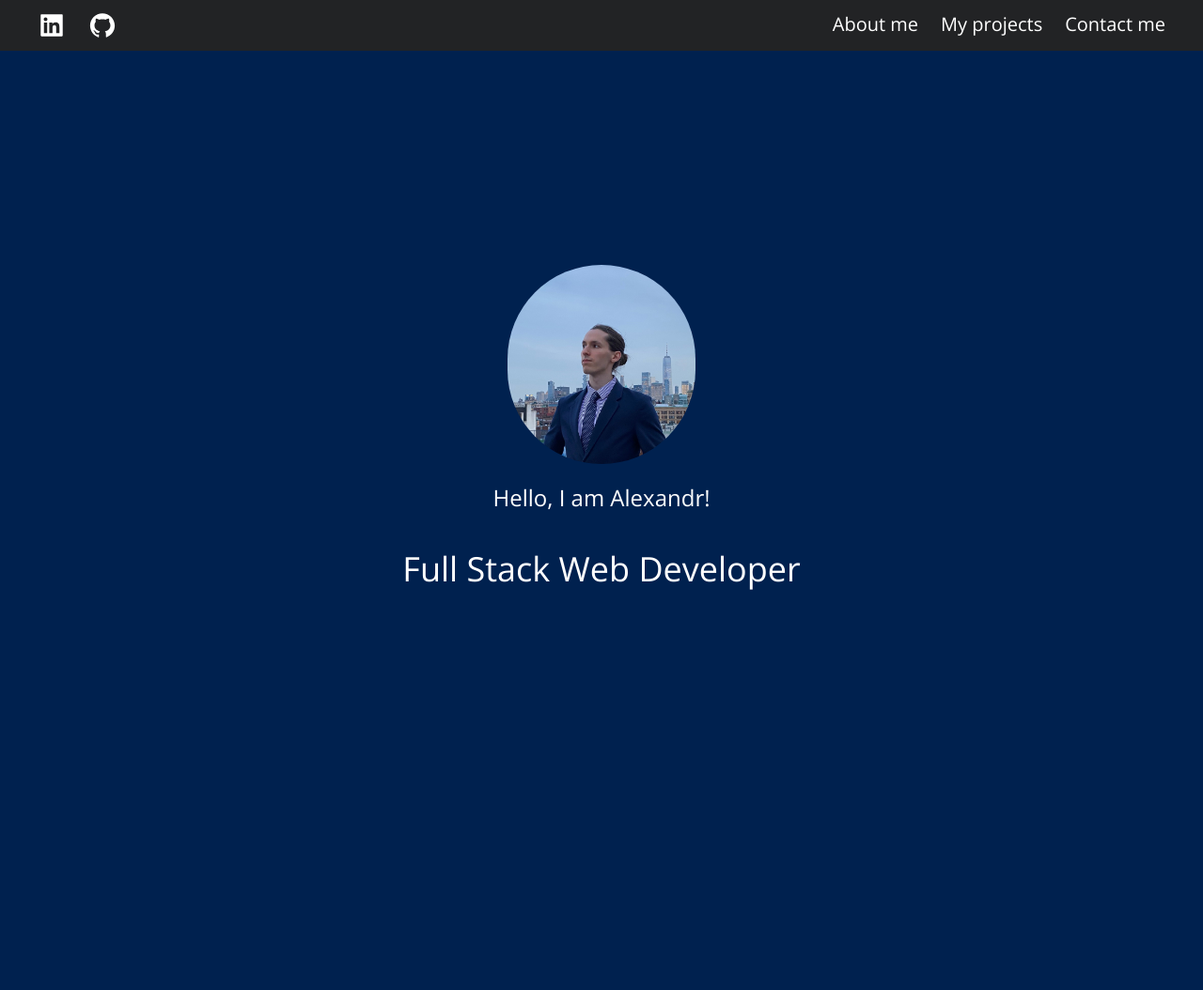
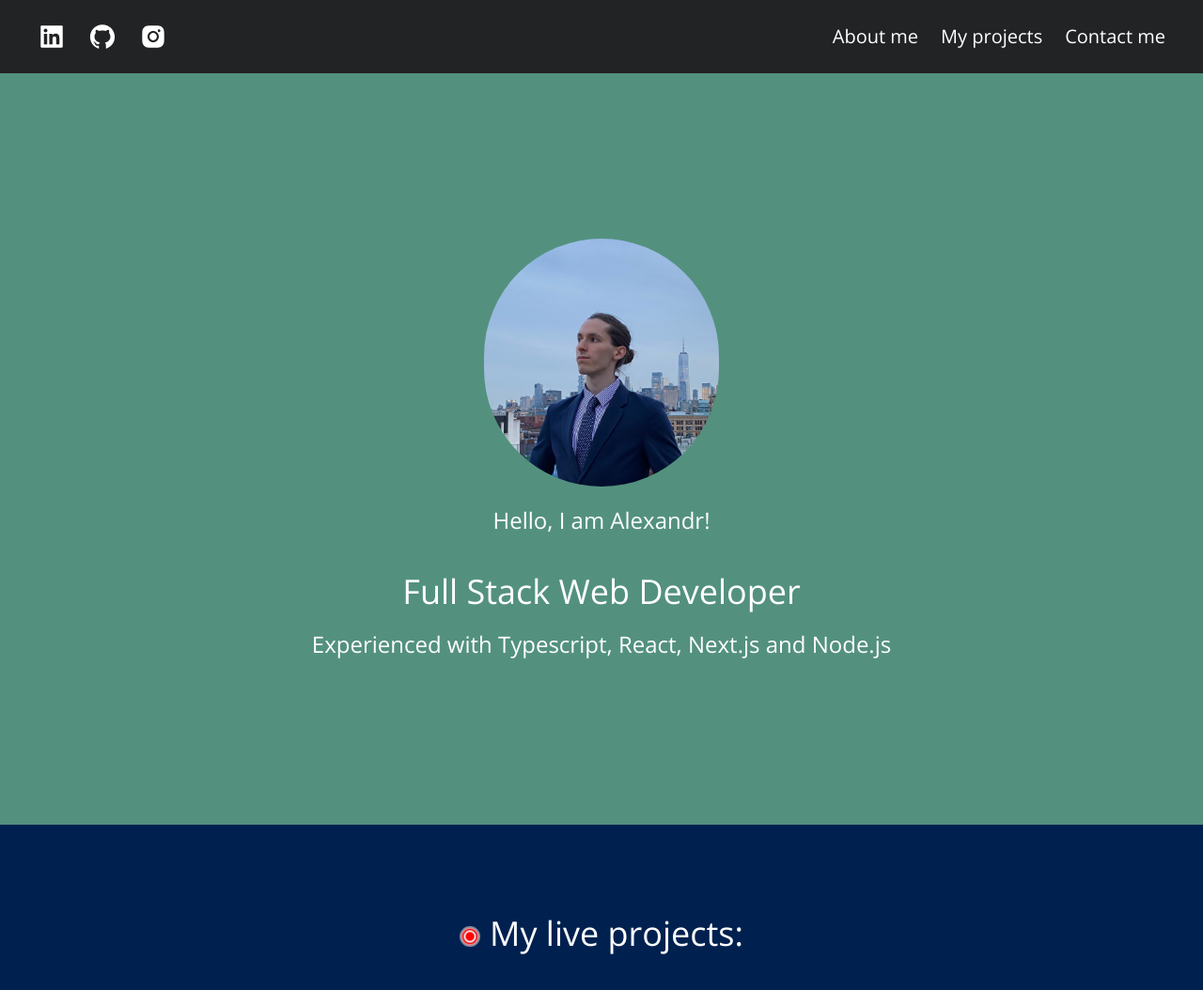
Before and after one commit to akatsay/Portfolio, a React (Create React App) app: page / in a window 1280 px wide. Shown: the top 1054 px of the page at 94% size. Before the commit the page ends 854 px from the top, so only its background shows below. Built offline with nearby package versions, Linux system fonts and the light colour scheme.

Commit message:
almost ready

```diff
--- a/src/App.tsx
+++ b/src/App.tsx
@@ -1,6 +1,9 @@
 import './styles/App.css'
 import Header from './components/Header'
 import Intro from './components/Intro'
+import Footer from './components/Footer'
+import LiveProjectsList from './components/LiveProjectsList'
+import GitHubProjectsList from './components/GitHubProjectsList'
 
 function App() {
   return (
@@ -10,6 +13,10 @@ function App() {
     >
       <Header />
       <Intro />
+      <LiveProjectsList />
+      <GitHubProjectsList />
+      <div className='w-screen h-12 bg-white mb-12' />
+      <Footer />
     </div>
   )
 }
--- a/src/components/Footer.tsx
+++ b/src/components/Footer.tsx
@@ -1,6 +1,33 @@
+import colors from '../constants/colors'
+import { AiFillLinkedin, AiFillGithub, AiFillInstagram } from 'react-icons/ai'
+
 const Footer = () => {
   return (
-    <></>
+    <footer
+      id='footer'
+      style={{backgroundColor: colors.red}}
+      className='w-full flex justify-between align-middle'
+    >
+      <div className="flex flex-col m-5">
+        <p className="text-2xl bold text-white">Contact me:</p>
+        <a href="tel:228-148-8888" data-type="phone" className="menu-item ml-5 m-2 text-xl bold text-white">+1-646-867-5682</a>
+        <a href="mailto:info@loremIpsumCakery.org" data-type="email" className="menu-item ml-5 m-2 text-xl bold text-white">akatsay2@gmail.com</a>
+      </div>
+      <div className="flex flex-col m-5">
+        <p className="text-2xl bold text-white">Follow me:</p>
+        <div className='flex flex-row'>
+          <a href='https://www.linkedin.com/in/alexandr-katsay-1779a721a/' rel="noreferrer" target='_blank' >
+            <AiFillLinkedin className='follow-me-item m-3 ml-10 text-5xl bold text-white' />
+          </a>
+          <a href='https://github.com/akatsay' rel="noreferrer" target='_blank' >
+            <AiFillGithub className='follow-me-item m-3 text-5xl bold text-white' />
+          </a>
+          <a href='https://www.instagram.com/_catsay_/' rel="noreferrer" target='_blank' >
+            <AiFillInstagram className='follow-me-item m-3 text-5xl bold text-white' />
+          </a>
+        </div>
+      </div>
+    </footer>
   )
 }
 
--- a/src/components/GitHubProject.tsx
+++ b/src/components/GitHubProject.tsx
@@ -1,6 +1,29 @@
-const GitHubProject = () => {
+import colors from '../constants/colors'
+
+interface IProps {
+  url: string
+  title: string
+  description: string
+  imgSrc: string
+  alt?: string
+}
+
+const GitHubProject = ({url, title, description, imgSrc, alt} : IProps ) => {
   return (
-    <></>
+    <div style={{backgroundColor: colors.gray}} className='rounded-xl' >
+      <img
+        src={imgSrc}
+        alt={alt || 'Project preview'}
+        className=' rounded-t-xl rounded-b-3xl'
+      />
+      <div className='m-4'>
+        <p className=' font-extrabold text-3xl mt-5'>{title}</p>
+        <p className='font-medium text-2xl mt-2 ml-10'>{description}</p>
+        <a href={url} rel="noreferrer" target='_blank' >
+          <p className='font-medium text-blue-700 text-2xl mt-2'>{'See source code </>'}</p>
+        </a>
+      </div>
+    </div>
   )
 }
 
--- a/src/components/GitHubProjectsList.tsx
+++ b/src/components/GitHubProjectsList.tsx
@@ -1,6 +1,25 @@
+import colors from '../constants/colors'
+import GitHubProject from './GitHubProject'
+
 const GitHubProjectsList = () => {
   return (
-    <></>
+    <>
+      <h2 className='mx-auto text-white bold text-4xl'>My other projects:</h2>
+      <div
+        id='projects'
+        className="w-full min-h-screen flex flex-col justify-between align-middle p-24"
+        style={{backgroundColor: colors.blue}}
+      >
+
+        <GitHubProject
+          imgSrc='/assets/authPreview.jpg'
+          url='https://github.com/akatsay/Authentication-base'
+          title='Authentication Base'
+          description='- Base for website authentication mechanism + account settings'
+        />
+
+      </div>
+    </>
   )
 }
 
--- a/src/components/Header.tsx
+++ b/src/components/Header.tsx
@@ -1,5 +1,5 @@
 import colors from '../constants/colors'
-import { AiFillLinkedin, AiFillGithub } from 'react-icons/ai'
+import { AiFillLinkedin, AiFillGithub, AiFillInstagram } from 'react-icons/ai'
 
 const Header = () => {
 
@@ -17,6 +17,7 @@ const Header = () => {
 
         <div
           data-testid='header-icons'
+          className='mt-3 mb-3'
         >
           <ul className='flex flex-row'>
             <a href='https://www.linkedin.com/in/alexandr-katsay-1779a721a/' rel="noreferrer" target='_blank' >
@@ -25,6 +26,9 @@ const Header = () => {
             <a href='https://github.com/akatsay' rel="noreferrer" target='_blank' >
               <AiFillGithub className='navbar-item m-3 text-3xl bold text-white' />
             </a>
+            <a href='https://www.instagram.com/_catsay_/' rel="noreferrer" target='_blank' >
+              <AiFillInstagram className='navbar-item m-3 text-3xl bold text-white' />
+            </a>
           </ul>
         </div>
 
@@ -32,9 +36,9 @@ const Header = () => {
           data-testid='header-links'
         >
           <ul className='flex flex-row h-full align-middle'>
-            <li onClick={() => scrollIntoView('intro')} className='navbar-item menu-item m-3 text-xl bold text-white'>About me</li>
-            <li className='navbar-item menu-item m-3 text-xl bold text-white'>My projects</li>
-            <li className='navbar-item menu-item m-3 mr-10 text-xl bold text-white'>Contact me</li>
+            <li onClick={() => scrollIntoView('intro')} className='my-auto navbar-item menu-item m-3 text-xl bold text-white'>About me</li>
+            <li onClick={() => scrollIntoView('projects')} className='my-auto navbar-item menu-item m-3 text-xl bold text-white'>My projects</li>
+            <li onClick={() => scrollIntoView('footer')} className='my-auto navbar-item menu-item m-3 mr-10 text-xl bold text-white'>Contact me</li>
           </ul>
         </div>
 
--- a/src/components/Intro.tsx
+++ b/src/components/Intro.tsx
@@ -1,14 +1,18 @@
+import colors from '../constants/colors'
+
 const Intro = () => {
   return (
     <div
       data-testid="intro"
       id="intro"
       className="flex flex-col justify-center align-middle h-screen"
+      style={{backgroundColor: colors.green}}
     >
       <div className="m-auto">
-        <img alt="My photo" src='/assets/i2-sVXlhtRU.jpg' width={200} height={200} className="rounded-full m-auto" />
+        <img alt="My photo" src='/assets/i2-sVXlhtRU.jpg' width={250} height={250} className="rounded-full m-auto" />
         <p className="text-center text-white bold text-2xl mt-5">Hello, I am Alexandr!</p>
         <p className="text-center text-white bold text-4xl mt-10">Full Stack Web Developer</p>
+        <p className="text-center text-white bold text-2xl mt-5">Experienced with Typescript, React, Next.js and Node.js</p>
       </div>
     </div>
   )
--- a/src/components/LiveProjectsList.tsx
+++ b/src/components/LiveProjectsList.tsx
@@ -1,6 +1,42 @@
+import colors from '../constants/colors'
+
 const LiveProjectsList = () => {
   return (
-    <></>
+    <div
+      id='projects'
+      className="w-full min-h-screen flex flex-col justify-between align-middle p-24"
+      style={{backgroundColor: colors.blue}}
+    >
+
+      <div className='flex flex-row m-auto mb-24 justify-center align-middle'>
+        <div className="livenow mr-8 mt-3">
+          <div></div>
+          <div></div>
+          <div></div>
+          <div></div>
+        </div>
+        <h2 className='text-white bold text-4xl'>My live projects:</h2>
+      </div>
+
+      <iframe
+        src='https://loremcakery.org/'
+        className='h-screen rounded-xl'
+        loading='lazy'
+      />
+
+      <iframe
+        src='https://congratsy.info/'
+        className='h-screen mt-32 rounded-xl'
+        loading='lazy'
+      />
+
+      <iframe
+        src='https://next-joke-generator.vercel.app/'
+        className='h-screen mt-32 rounded-xl'
+        loading='lazy'
+      />
+
+    </div>
   )
 }
 
--- a/src/styles/App.css
+++ b/src/styles/App.css
@@ -2,6 +2,12 @@
 .navbar-item {
   &:hover {
     color: #C1292E;
+  }
+}
+
+.follow-me-item {
+  &:hover {
+    color: #00214f;
   }
 }
 
@@ -27,3 +33,52 @@
       transform-origin: bottom left;
     }
 }
+
+/* pulse live sign animation */
+.livenow > div {
+  vertical-align: middle;
+  width: 22px;
+  height: 22px;
+  border-radius: 100%;
+  position: absolute;
+  margin: 0 auto;
+  border:3px solid rgba(255,0,0,1);
+  -webkit-animation: live 1.4s infinite ease-in-out;
+  animation: live 1.4s infinite ease-in-out;
+  -webkit-animation-fill-mode: both;
+  animation-fill-mode: both;
+  &:nth-child(1) {
+    background-color:rgba(255,0,0,0.3);
+    background-color:rgba(255,0,0,1);
+    -webkit-animation-delay: -0.1s;
+    animation-delay: -0.1s;
+  }
+  &:nth-child(2) {
+    -webkit-animation-delay: 0.16s;
+    animation-delay: 0.16s;
+  }
+  &:nth-child(3) {
+    -webkit-animation-delay: 0.42s;
+    animation-delay: 0.42s;
+    border:3px solid rgba(255,255,255,0.5);
+  }
+  &:nth-child(4) {
+    border:3px solid rgba(255,255,255,1);
+    -webkit-animation-delay: -0.42s;
+    animation-delay: -0.42s;
+  }
+}
+
+@-webkit-keyframes live {
+  0%, 80%, 100% { -webkit-transform: scale(0.6) }
+  40% { -webkit-transform: scale(1.0) }
+}
+@keyframes live {
+  0%, 80%, 100% {
+    transform: scale(0.6);
+    -webkit-transform: scale(0.6);
+  } 40% {
+    transform: scale(1.0);
+    -webkit-transform: scale(1.0);
+  }
+}
--- a/src/styles/index.css
+++ b/src/styles/index.css
@@ -12,4 +12,5 @@ body {
   background-color: #00214f;
   -webkit-font-smoothing: antialiased;
   -moz-osx-font-smoothing: grayscale;
+  overflow-x: hidden;
 }
```
Also changed, not shown: src/components/LiveProject.tsx (deleted, +0 -7 lines), public/assets/authPreview.jpg (added), public/assets/jokeGeneratorPreview.jpg (added).
